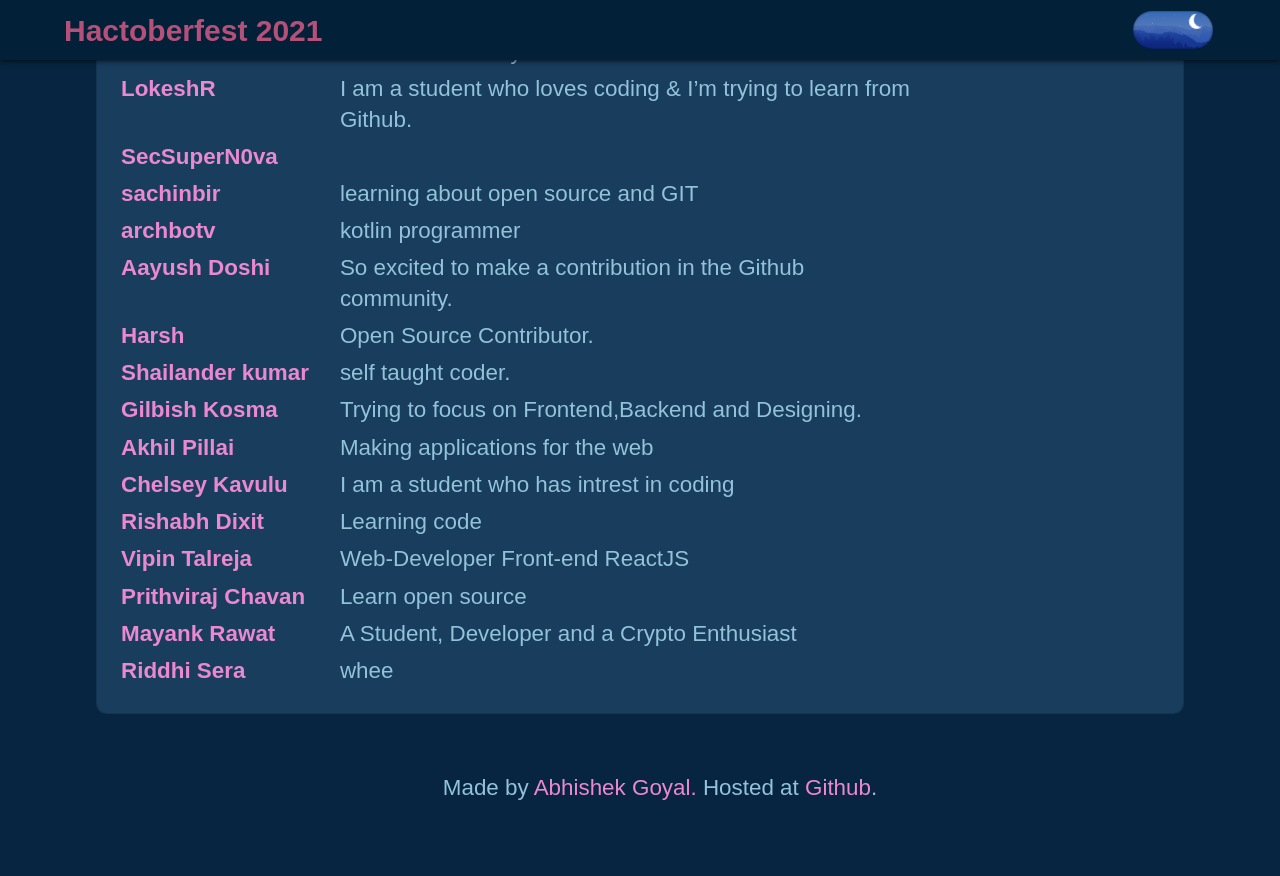
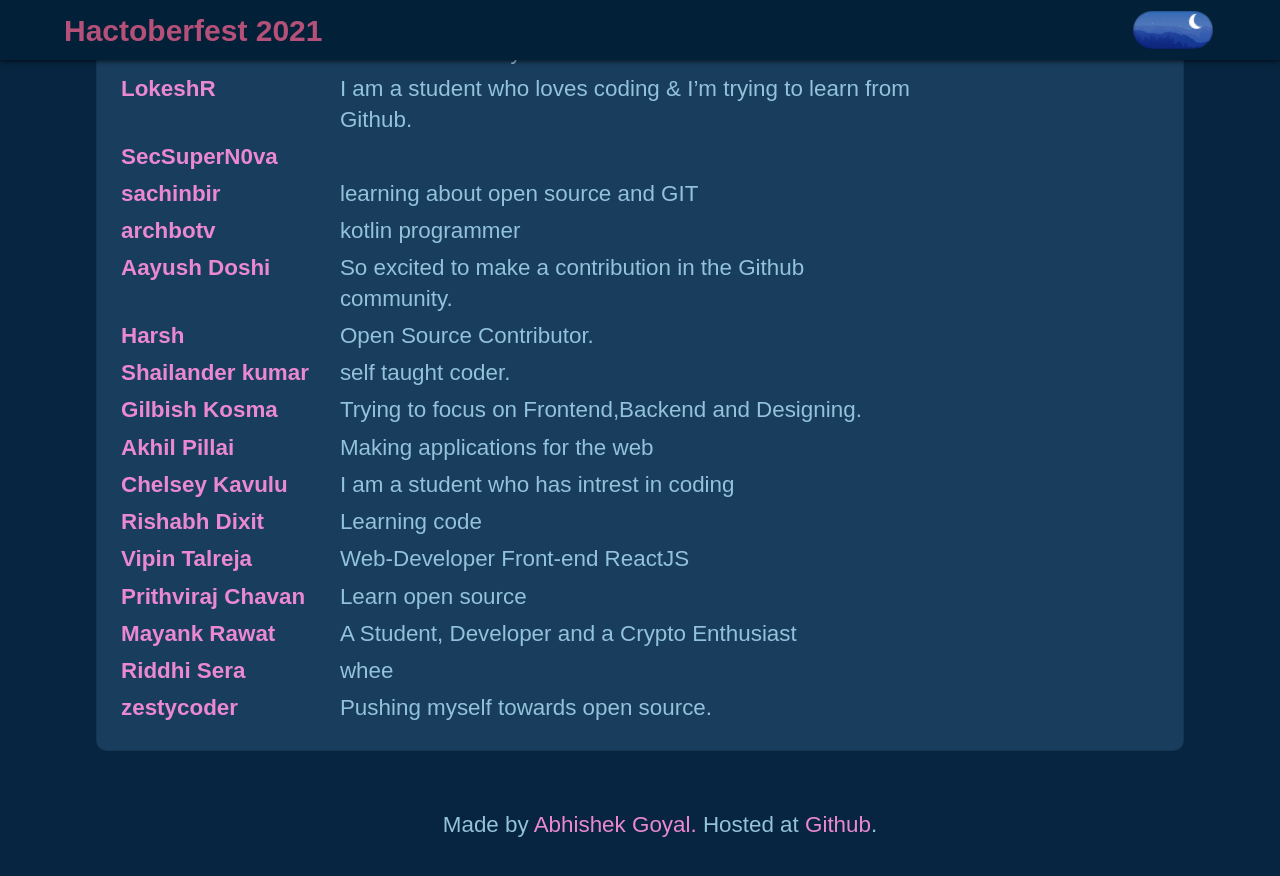
Before and after one commit to ABHISHEK-G0YAL/Hacktoberfest-2021, a Jekyll site: the page built from index.md, in a window 1280 px wide and 900 px high, scrolled down 2441 px. Shown: the top 876 px of the window. Built offline with Jekyll 4.4.1, drawn with Linux system fonts in a browser that asks for light colours.

Commit message:
Update index.md

```diff
--- a/index.md
+++ b/index.md
@@ -70,3 +70,4 @@ layout: default
 **[Prithviraj Chavan](https://github.com/prithvirajvesit)**|Learn open source
 **[Mayank Rawat](https://github.com/MayankRawat06)**| A Student, Developer and a Crypto Enthusiast
 **[Riddhi Sera](https://github.com/riddhisera)**| whee
+**[zestycoder](https://github.com/zestycoder)** | Pushing myself towards open source.
```
